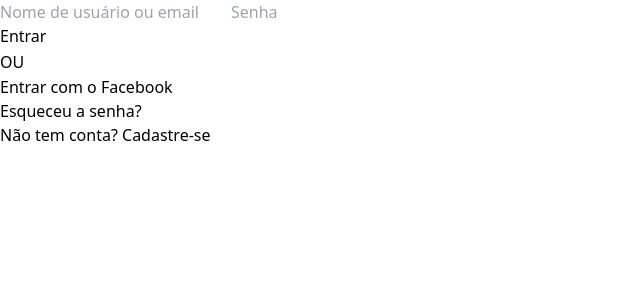
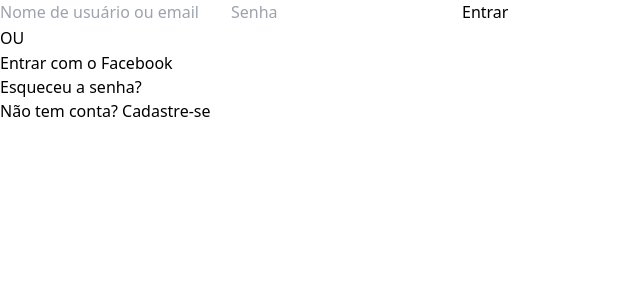
Before and after one commit to silasms/silasgram-front, a React (Vite) app: page / in a window 1280 px wide. Shown: the top 300 px of the page, without its empty margins (0-640 px from the left). Built offline with nearby package versions, Linux system fonts and the light colour scheme.

Commit message:
feat: consume login end point

```diff
--- a/src/pages/home/login/index.tsx
+++ b/src/pages/home/login/index.tsx
@@ -1,6 +1,17 @@
 import { Link } from "react-router-dom";
+import { api } from "../../../service/axios";
 
 export function Login() {
+  const onSubmit = async (e: React.FormEvent<HTMLFormElement>) => {
+    e.preventDefault()
+    const user = {
+      user: (document.getElementById('user') as HTMLInputElement).value,
+      password: (document.getElementById('password') as HTMLInputElement).value,
+    }
+    const { data } = await api.post('user/login', { user: user.user, password: user.password })
+    console.log({data})
+  }
+
   return (
     <main className="w-full h-screen">
       <div className="flex h-full justify-center items-center">
@@ -9,11 +20,11 @@ export function Login() {
             <div className="flex justify-center">
               <i className="my-5" style={{backgroundImage: 'url("https://static.cdninstagram.com/rsrc.php/v3/yM/r/8n91YnfPq0s.png")', height: '51px', backgroundPosition: '0px -52px', width: '175px'}}></i>
             </div>
-            <div className="flex flex-col gap-2">
-              <input className="bg-gray-100 py-2 px-2 text-xs outline outline-1 outline-gray-300 placeholder:text-gray-500" type="text" name="email" id="email" placeholder="Nome de usuário ou email" value=''/>
-              <input className="bg-gray-100 py-2 px-2 text-xs outline outline-1 outline-gray-300 placeholder:text-gray-500" type="password" name="password" id="password" placeholder="Senha" value=''/>
-            </div>
-            <button className="font-semibold text-white bg-sky-400 rounded-md px-28 py-1">Entrar</button>
+            <form className="flex flex-col gap-2" onSubmit={onSubmit}>
+              <input className="bg-gray-100 py-2 px-2 text-xs outline outline-1 outline-gray-300 placeholder:text-gray-500" type="text" name="user" id="user" placeholder="Nome de usuário ou email"/>
+              <input className="bg-gray-100 py-2 px-2 text-xs outline outline-1 outline-gray-300 placeholder:text-gray-500" type="password" name="password" id="password" placeholder="Senha"/>
+              <button className="font-semibold text-white bg-sky-400 rounded-md px-28 py-1" type="submit">Entrar</button>
+            </form>
             <div className="flex justify-around items-center my-2">
               <div className="bg-gray-300 w-full" style={{height: '1.6px'}}></div>
               <p className="text-gray-400 font-semibold text-xs mx-4">OU</p>
```
